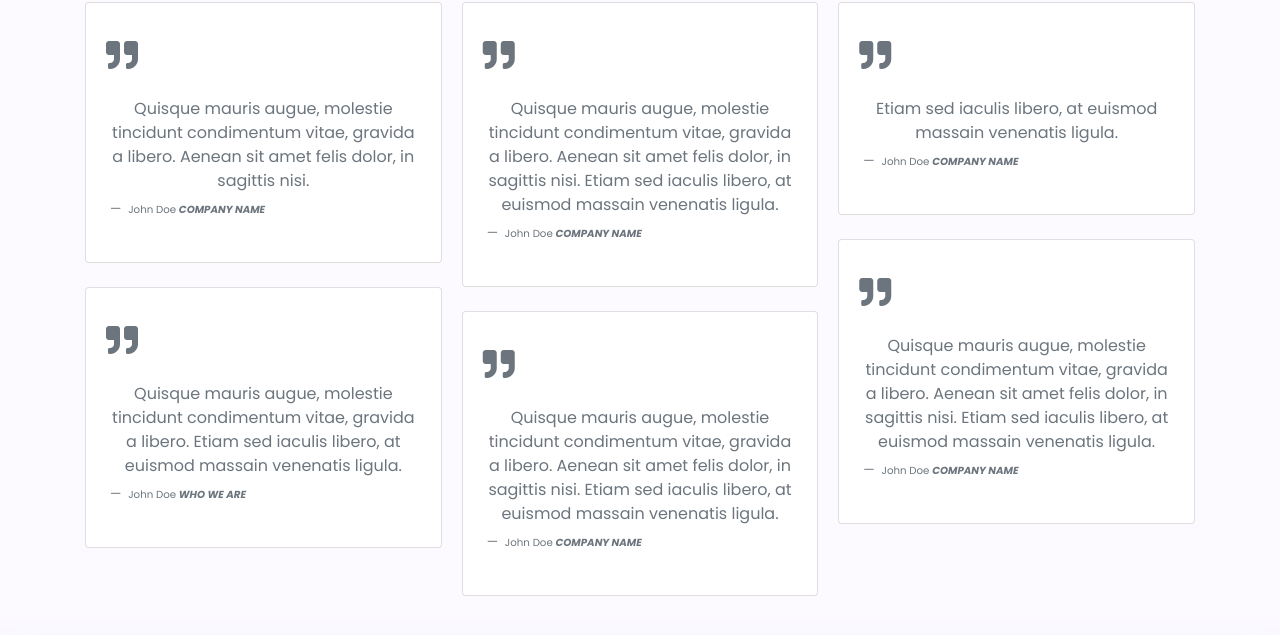
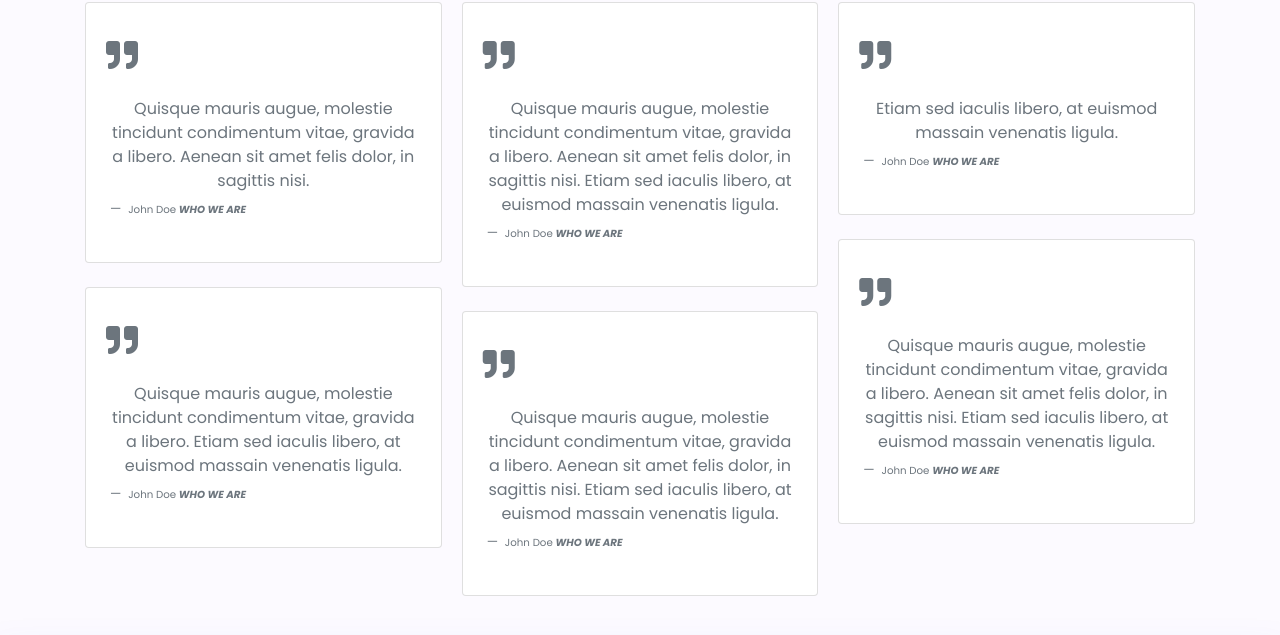
Before and after one commit to rksanjeev/TutorApp, a Django app: page / in a window 1280 px wide. Shown: the part 806-1441 px from the top of the page. Run offline with Django 4.2, Linux system fonts and the light colour scheme; some libraries are stand-ins or nearby versions.

Commit message:
WHO WE ARE DE CHANGE 2

```diff
--- a/Templates/home.html
+++ b/Templates/home.html
@@ -1,8 +1,4 @@
-{% extends "base.html"%}
-{% load static %}
-{% block title %}Home | Tutor{% endblock %}
-{% block scripts %}  {% endblock %}
-
+{% extends "base.html"%} {% load static %} {% block title %}Home | Tutor{% endblock %} {% block scripts %} {% endblock %}
 {% block body%}
 
 <div class="carousel slide" id="demo-carousel" data-ride="carousel">
@@ -63,7 +59,7 @@
                               </p>
                               <footer class="blockquote-footer small p-1">
                                   <span class="small">John Doe
-                            <cite class="font-weight-bold">COMPANY NAME</cite>
+                            <cite class="font-weight-bold">WHO WE ARE</cite>
                           </span>
                               </footer>
 
@@ -95,7 +91,7 @@
                                   Quisque mauris augue, molestie tincidunt condimentum vitae, gravida a libero. Aenean sit amet felis dolor, in sagittis nisi. Etiam sed iaculis libero, at euismod massain venenatis ligula. </p>
                               <footer class="blockquote-footer small p-1">
                                   <span class="small">John Doe
-                            <cite class="font-weight-bold">COMPANY NAME</cite>
+                            <cite class="font-weight-bold">WHO WE ARE</cite>
                           </span>
                               </footer>
 
@@ -111,7 +107,7 @@
                                   Quisque mauris augue, molestie tincidunt condimentum vitae, gravida a libero. Aenean sit amet felis dolor, in sagittis nisi. Etiam sed iaculis libero, at euismod massain venenatis ligula. </p>
                               <footer class="blockquote-footer small p-1">
                                   <span class="small">John Doe
-                            <cite class="font-weight-bold">COMPANY NAME</cite>
+                            <cite class="font-weight-bold">WHO WE ARE</cite>
                           </span>
                               </footer>
 
@@ -128,7 +124,7 @@
                                   Etiam sed iaculis libero, at euismod massain venenatis ligula. </p>
                               <footer class="blockquote-footer small p-1">
                                   <span class="small">John Doe
-                            <cite class="font-weight-bold">COMPANY NAME</cite>
+                            <cite class="font-weight-bold">WHO WE ARE</cite>
                           </span>
                               </footer>
 
@@ -144,7 +140,7 @@
                                   Quisque mauris augue, molestie tincidunt condimentum vitae, gravida a libero. Aenean sit amet felis dolor, in sagittis nisi. Etiam sed iaculis libero, at euismod massain venenatis ligula. </p>
                               <footer class="blockquote-footer small p-1">
                                   <span class="small">John Doe
-                            <cite class="font-weight-bold">COMPANY NAME</cite>
+                            <cite class="font-weight-bold">WHO WE ARE</cite>
                           </span>
                               </footer>
                           </blockquote>
```
Lines whose indentation alone changed are shown as unchanged.
